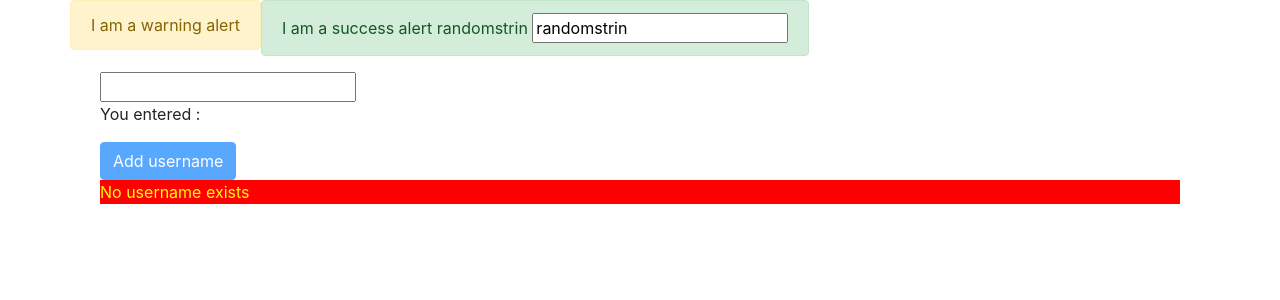
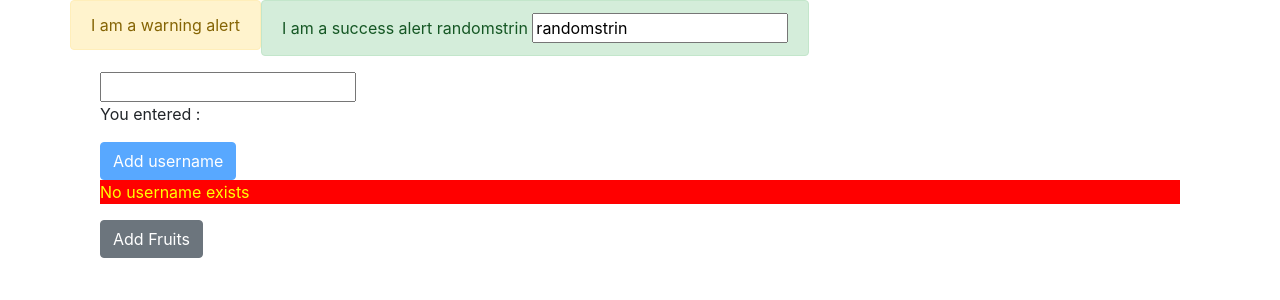
Before and after one commit to sachinmcajnu/angular_basics, an Angular app: page / in a window 1280 px wide. Shown: the top 300 px of the page. Built offline with nearby package versions, Linux system fonts and the light colour scheme.

Commit message:
using ngfor with index directive

```diff
--- a/src/app/practice-databinding/practice-databinding.component.html
+++ b/src/app/practice-databinding/practice-databinding.component.html
@@ -28,4 +28,7 @@
 
        >No username exists</p>
     </ng-template>
+
+    <button class="btn btn-secondary" (click)="addFruit()">Add Fruits</button>
+    <p *ngFor="let fruit of fruits; let i = index" [innerText]="i+' '+fruit"></p>
 </div>
--- a/src/app/practice-databinding/practicie-databinding.component.ts
+++ b/src/app/practice-databinding/practicie-databinding.component.ts
@@ -12,7 +12,7 @@ import { Component } from "@angular/core";
 })
 export class PracticeDatabindingComponent{
 
-
+   fruits:string[]=[];
 
    username:string=""
 
@@ -32,4 +32,9 @@ export class PracticeDatabindingComponent{
    getColor(): any {
      return this.isUserNameEmpty()?'red':'green';
     }
+
+   addFruit(){
+    let random = Math.random();
+    this.fruits.push(random>0.5?'apple':'banana');
+   }
 }
```
